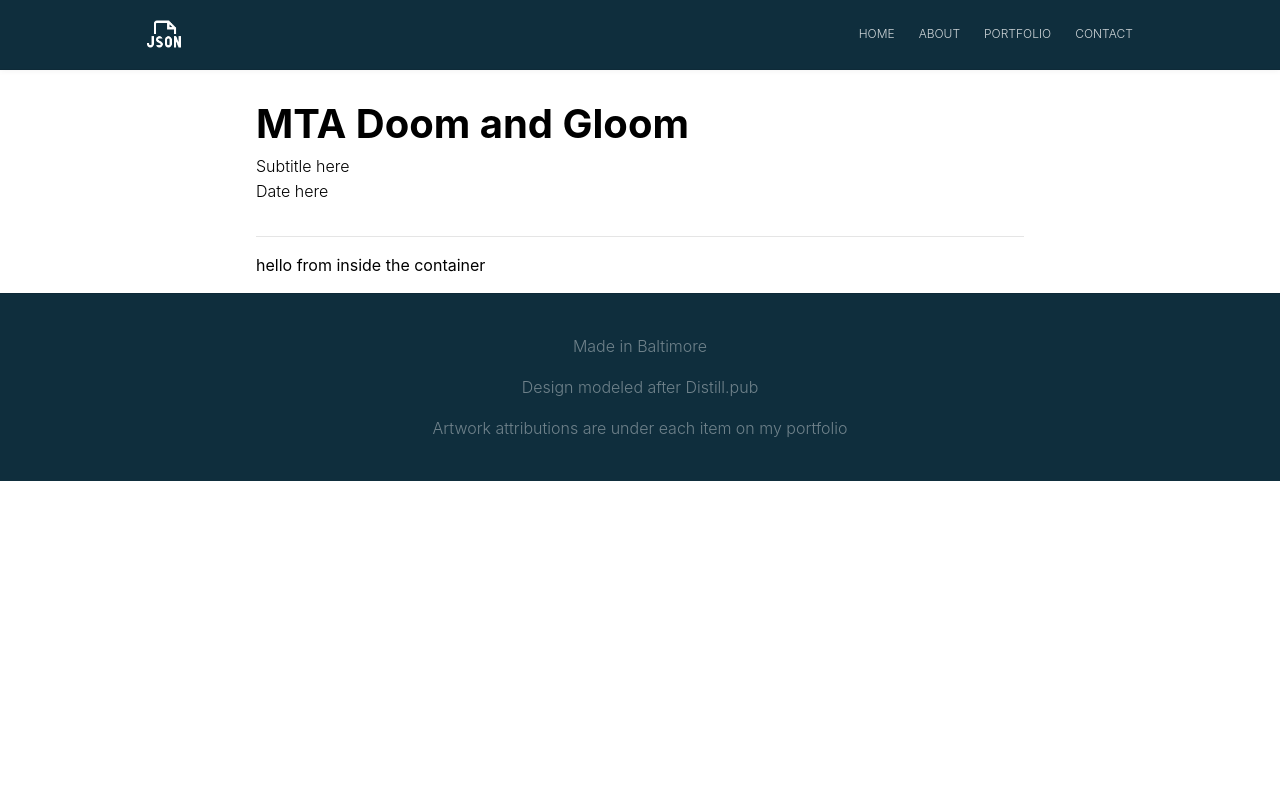
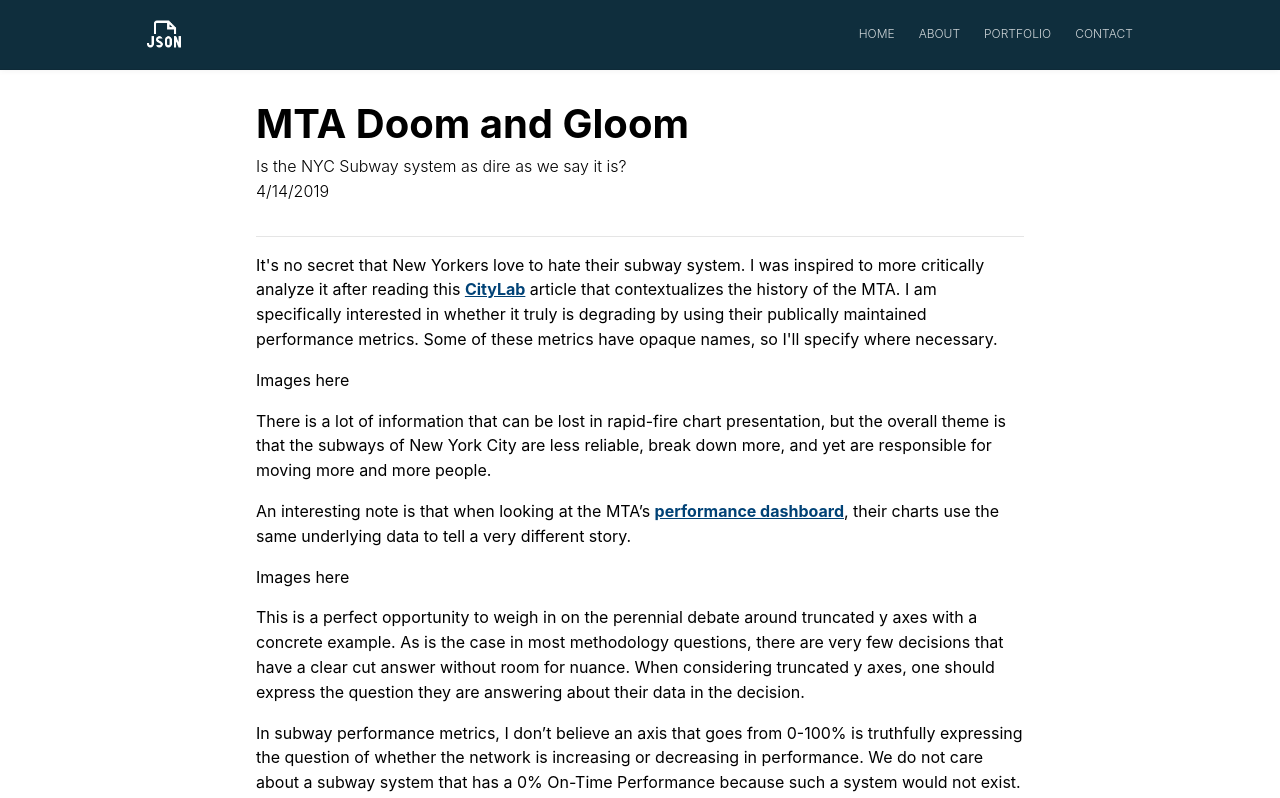
Before and after one commit to jbixon13/reactblog, a React (Create React App) app: page /articles/MTA-doom-gloom in a window 1280 px wide. Shown: the top 798 px of the page. Built offline with nearby package versions, Linux system fonts and the light colour scheme.

Commit message:
add MTA article content

```diff
--- a/src/components/Blog/Posts/MTADoom/MTADoom.js
+++ b/src/components/Blog/Posts/MTADoom/MTADoom.js
@@ -10,10 +10,30 @@
                 <ArticleContainer>
                     <ArticleHeader>
                         <h1>MTA Doom and Gloom</h1>
-                        <p>Subtitle here</p>
-                        <p>Date here</p>
+                        <p>Is the NYC Subway system as dire as we say it is?</p>
+                        <p>4/14/2019</p>
                     </ArticleHeader>
-                <p>hello from inside the container</p>
+                <p>
+                    It's no secret that New Yorkers love to hate their subway system. I was inspired to more critically analyze it after reading this <a href='https://www.citylab.com/transportation/2018/04/why-new-york-city-stopped-building-subways/557567/'>CityLab</a> article that contextualizes the history of the MTA. I am specifically interested in whether it truly is degrading by using their publically maintained performance metrics. Some of these metrics have opaque names, so I'll specify where necessary.
+                </p>
+                <p>
+                    Images here
+                </p>
+                <p>
+                    There is a lot of information that can be lost in rapid-fire chart presentation, but the overall theme is that the subways of New York City are less reliable, break down more, and yet are responsible for moving more and more people.
+                </p>
+                <p>
+                    An interesting note is that when looking at the MTA’s <a href='http://dashboard.mta.info/'>performance dashboard</a>, their charts use the same underlying data to tell a very different story.
+                </p>
+                <p>
+                    Images here
+                </p>
+                <p>
+                    This is a perfect opportunity to weigh in on the perennial debate around truncated y axes with a concrete example. As is the case in most methodology questions, there are very few decisions that have a clear cut answer without room for nuance. When considering truncated y axes, one should express the question they are answering about their data in the decision.
+                </p>
+                <p>
+                    In subway performance metrics, I don’t believe an axis that goes from 0-100% is truthfully expressing the question of whether the network is increasing or decreasing in performance. We do not care about a subway system that has a 0% On-Time Performance because such a system would not exist. We care more about comparing historic to current performance, and leaving a chart full of white space implies stability and lack of change in performance where that is not the case. It would be equally misleading if I were to reduce the axes to a percent or two to imply volatility where there is none, but there is a clear and consistent trend of worsening performance that is not insignificant across multiple metrics. For these reasons, the MTA should reconsider their philosophy for how they communicate data to the public.
+                </p>
                 </ArticleContainer>
             </div>
         )
```
